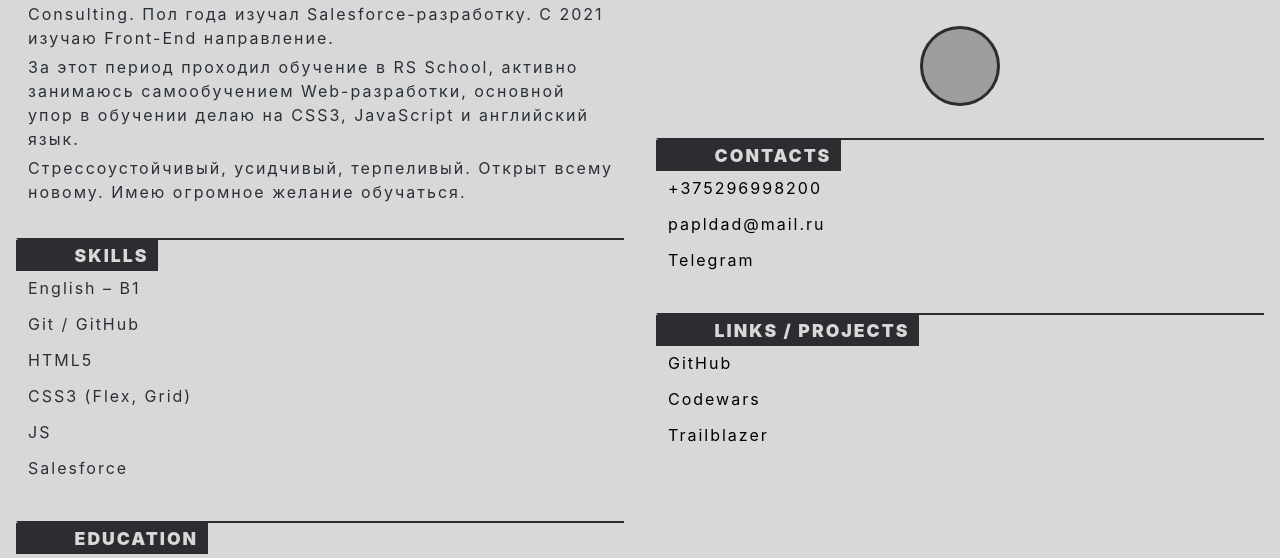
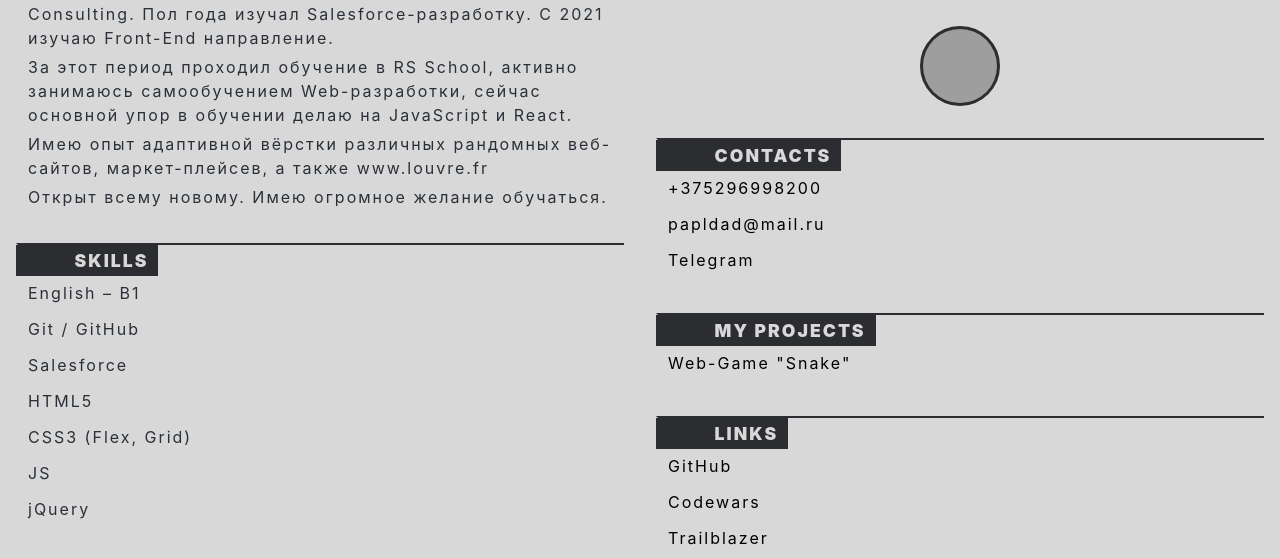
Before and after one commit to papldad/CV, a plain HTML site: page index.html in a window 1280 px wide. Shown: the part 236-794 px from the top of the page. Drawn offline with Linux system fonts and the light colour scheme; grey boxes are pictures that could not be loaded.

Commit message:
update info

```diff
--- a/index.html
+++ b/index.html
@@ -21,9 +21,9 @@
 						<div class="parMainText"><span class="headerMainText">About Myself</span>
 							<p>Живу в Минске, 25 лет.</p>
 							<p>Начинал самостоятельное обучение, наверное, как и все с HTML и CSS. Летом 2019 попал в Learning Center VRP Consulting. Пол года изучал Salesforce-разработку. С 2021 изучаю Front-End направление.</p>
-							<p>За этот период проходил обучение в RS School, активно занимаюсь самообучением Web-разработки, основной упор в обучении делаю на CSS3, JavaScript и английский язык.</p>
-							<p>
-							Стрессоустойчивый, усидчивый, терпеливый. Открыт всему новому. Имею огромное желание обучаться.</p>
+							<p>За этот период проходил обучение в RS School, активно занимаюсь самообучением Web-разработки, сейчас основной упор в обучении делаю на JavaScript и React.</p>
+							<p>Имею опыт адаптивной вёрстки различных рандомных веб-сайтов, маркет-плейсев, а также www.louvre.fr</p>
+							<p>Открыт всему новому. Имею огромное желание обучаться.</p>
 						</div>
 					</div>
 					<div class="contentMainText">
@@ -31,10 +31,11 @@
 							<ul class="ul">
 								<li>English – B1</li>
 								<li>Git / GitHub</li>
+								<li>Salesforce</li>
 								<li>HTML5</li>
 								<li>CSS3 (Flex, Grid)</li>
 								<li>JS</li>
-								<li>Salesforce</li>
+								<li>jQuery</li>
 							</ul>
 						</div>
 					</div>
@@ -71,7 +72,14 @@
 							</div>
 						</div>
 						<div class="contentMainText">
-							<div class="parMainText"><span class="headerMainText">Links / Projects</span>
+							<div class="parMainText"><span class="headerMainText">My Projects</span>
+								<ul class="ul">
+									<li><a href="https://papldad.github.io/Snake/ ">Web-Game "Snake"</a></li>
+								</ul>
+							</div>
+						</div>
+						<div class="contentMainText">
+							<div class="parMainText"><span class="headerMainText">Links</span>
 								<ul class="ul">
 									<li><a href="https://github.com/papldad">GitHub</a></li>
 									<li><a href="https://www.codewars.com/users/pasap">Codewars</a></li>
```
